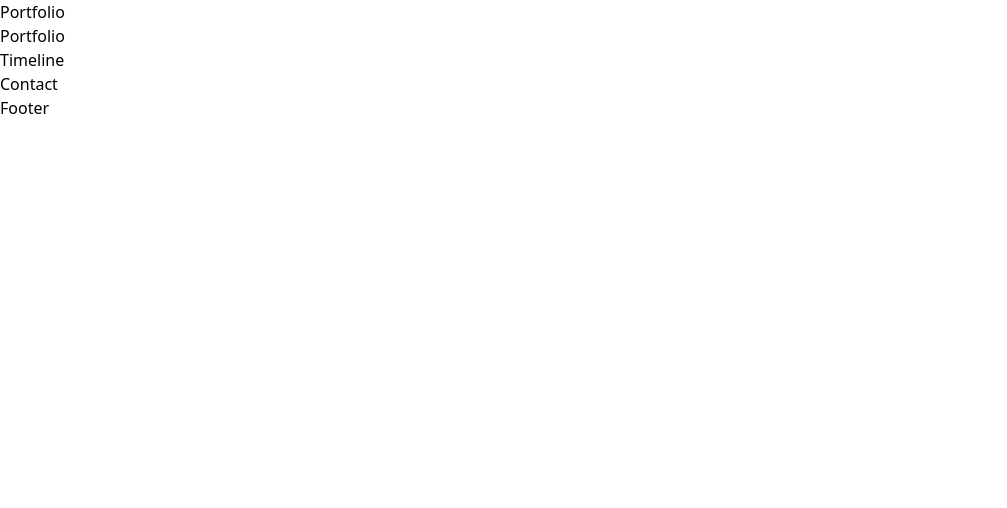
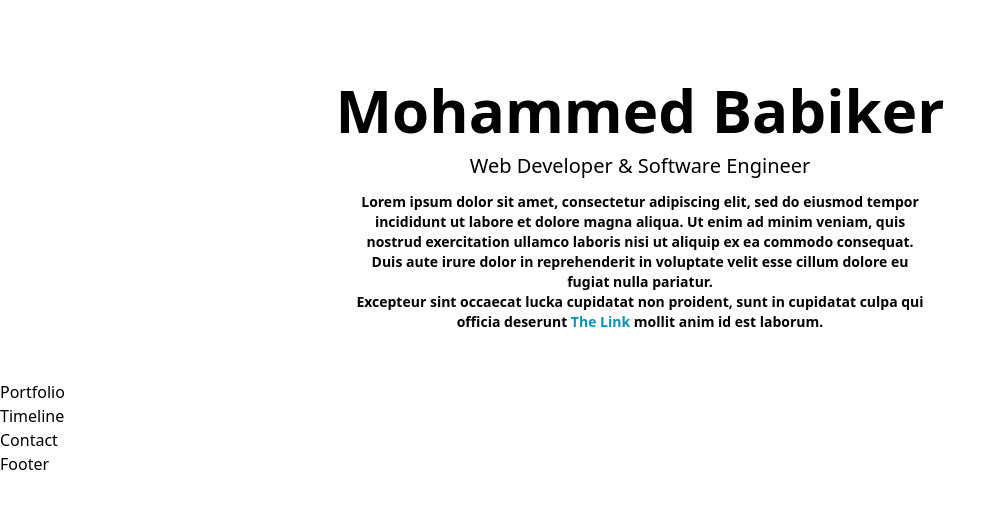
Before and after one commit to mohammedbabiker/minimal-portfolio, a React (Vite) app: page / in a window 1280 px wide. Shown: the top 508 px of the page, without its empty margins (0-1007 px from the left). Built offline with nearby package versions, Linux system fonts and the light colour scheme.

Commit message:
Add Intro section

```diff
--- a/src/components/Intro.jsx
+++ b/src/components/Intro.jsx
@@ -1,8 +1,32 @@
 import React from "react";
 function Intro() {
   return (
-    <div>
-      <h1>Portfolio</h1>
+    <div className="flex items-center justify-center flex-col text-center pt-20 pb-6">
+      <h1 className="text-4xl md:text-6xl mb-1 md:mb-3 font-bold">
+        Mohammed Babiker
+      </h1>
+      <p className="text-base md:text-xl mb-3 font-medium">
+        Web Developer & Software Engineer
+      </p>
+      <p className="text-sm max-w-xl mb-6 font-bold">
+        Lorem ipsum dolor sit amet, consectetur adipiscing elit, sed do eiusmod
+        tempor incididunt ut labore et dolore magna aliqua. Ut enim ad minim
+        veniam, quis nostrud exercitation ullamco laboris nisi ut aliquip ex ea
+        commodo consequat. Duis aute irure dolor in reprehenderit in voluptate
+        velit esse cillum dolore eu fugiat nulla pariatur.
+        <br />
+        Excepteur sint occaecat lucka cupidatat non proident, sunt in cupidatat
+        culpa qui officia deserunt{" "}
+        <a
+          href="https://www.youtube.com/watch?v=dQw4w9WgXcQ"
+          target="_blank"
+          className="text-cyan-600 hover:underline underline-offset-2 decoration-2 decoration-red-600"
+          rel="noopener noreferrer"
+        >
+          The Link
+        </a>{" "}
+        mollit anim id est laborum.
+      </p>
     </div>
   );
 }
```
